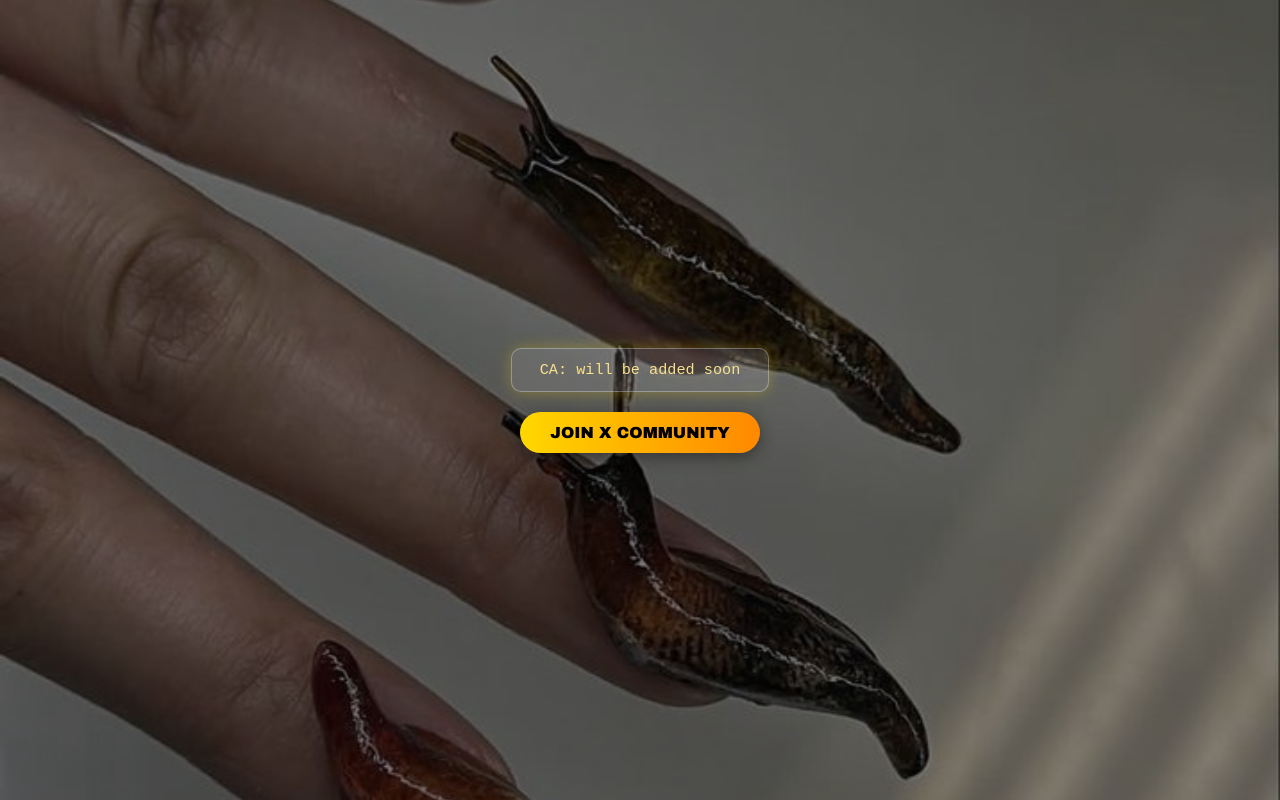
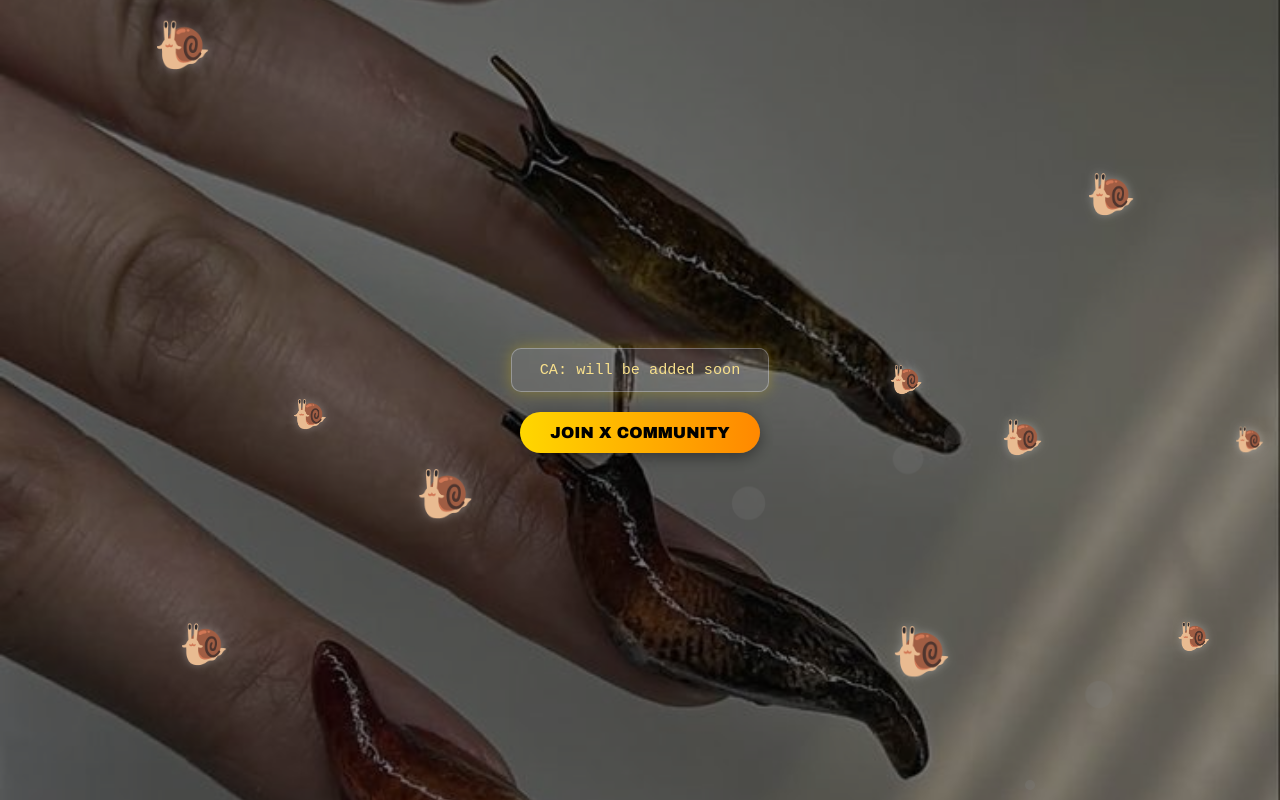
Before and after one commit to cryptobog377/snails, a plain HTML site: page index.html in a window 1280 px wide. Drawn offline with Linux system fonts and the light colour scheme.

Commit message:
Update index.html

```diff
--- a/index.html
+++ b/index.html
@@ -17,6 +17,7 @@
       color: #f8e08c;
       text-align: center;
       overflow: hidden;
+      transition: background-color 2s ease;
     }
 
     body::after {
@@ -29,7 +30,7 @@
 
     .content {
       position: relative;
-      z-index: 1;
+      z-index: 2;
       display: flex;
       flex-direction: column;
       align-items: center;
@@ -58,11 +59,33 @@
       box-shadow: 0 4px 15px rgba(0,0,0,0.4);
       transition: all 0.3s ease;
       text-transform: uppercase;
+      z-index: 2;
     }
 
     .btn:hover {
       transform: scale(1.05);
       box-shadow: 0 0 25px rgba(255,215,0,0.5);
+    }
+
+    .snail {
+      position: absolute;
+      font-size: 2rem;
+      pointer-events: none;
+      z-index: 1;
+      filter: drop-shadow(0 0 5px rgba(255,255,255,0.3));
+    }
+
+    .bubble {
+      position: absolute;
+      bottom: 0;
+      border-radius: 50%;
+      background: rgba(255,255,255,0.3);
+      animation: rise 10s linear infinite;
+    }
+
+    @keyframes rise {
+      from { transform: translateY(0) scale(1); opacity: 1; }
+      to { transform: translateY(-120vh) scale(1.5); opacity: 0; }
     }
   </style>
 </head>
@@ -71,5 +94,48 @@
     <div class="ca-box">CA: will be added soon</div>
     <a href="https://x.com/i/communities/1988036400181100606" target="_blank" class="btn">Join X Community</a>
   </div>
+
+  <script>
+    // 🐌 Улитки двигаются по экрану
+    const snailCount = 10;
+    for (let i = 0; i < snailCount; i++) {
+      const snail = document.createElement('div');
+      snail.classList.add('snail');
+      snail.textContent = '🐌';
+      snail.style.left = Math.random() * 100 + 'vw';
+      snail.style.top = Math.random() * 100 + 'vh';
+      snail.style.fontSize = (Math.random() * 2 + 1.5) + 'rem';
+      document.body.appendChild(snail);
+
+      let direction = Math.random() > 0.5 ? 1 : -1;
+      setInterval(() => {
+        let currentLeft = parseFloat(snail.style.left);
+        currentLeft += direction * 0.2;
+        if (currentLeft > 100 || currentLeft < -5) direction *= -1;
+        snail.style.left = currentLeft + 'vw';
+      }, 100);
+    }
+
+    // 🌈 Мягкое мигание оттенков
+    const colors = ['#f8e08c', '#ffd6a5', '#fff3b0', '#ffe4a1'];
+    let i = 0;
+    setInterval(() => {
+      document.body.style.backgroundColor = colors[i % colors.length];
+      i++;
+    }, 5000);
+
+    // 🫧 Пузыри
+    setInterval(() => {
+      const bubble = document.createElement('div');
+      bubble.classList.add('bubble');
+      const size = Math.random() * 20 + 10;
+      bubble.style.width = size + 'px';
+      bubble.style.height = size + 'px';
+      bubble.style.left = Math.random() * 100 + 'vw';
+      bubble.style.animationDuration = (6 + Math.random() * 6) + 's';
+      document.body.appendChild(bubble);
+      setTimeout(() => bubble.remove(), 12000);
+    }, 1000);
+  </script>
 </body>
 </html>
```
